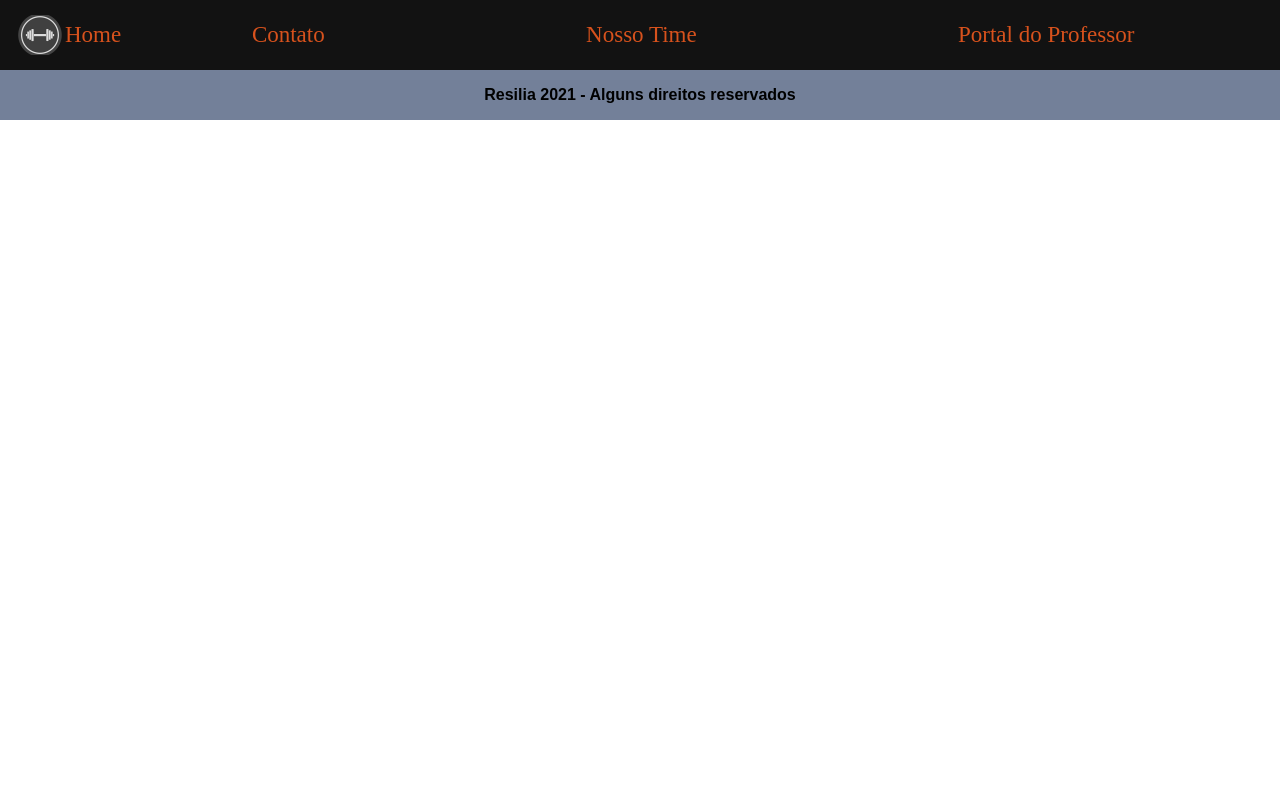
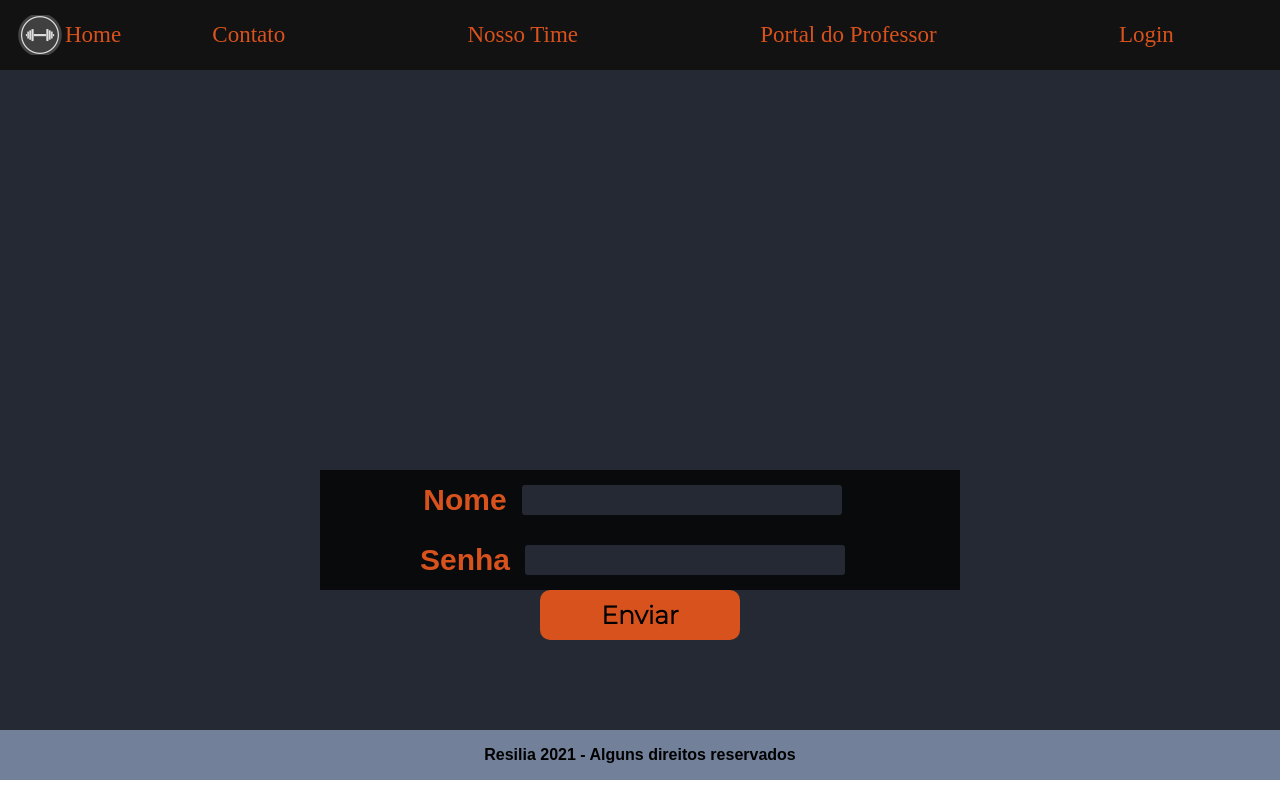
Before and after one commit to danielvdg/Resilientes-Solutions-Academia, a React (Create React App) app: page /login in a window 1280 px wide. Built offline with nearby package versions, Linux system fonts and the light colour scheme.

Commit message:
alteração na página Login e no componente User

```diff
--- a/src/App.jsx
+++ b/src/App.jsx
@@ -4,12 +4,14 @@ import { GlobalStyle } from "./Style/GlobalStyles";
 import { ThemeProvider } from "styled-components";
 //import Components
 import Header from "./Components/Header";
+import UserLogin from "./Components/User";
 import Footer from "./Components/Footer";
 //import Pages
 import Home from "./Pages/Home";
 import Contato from "./Pages/Contato";
 import NossoTime from "./Pages/NossoTime";
 import Professor from "./Pages/Professor";
+import Login from "./Pages/Login";
 //Import Sytles
 import { ligth } from "./Style/Theme/ligth";
 import * as S from './Style/App.styles'
@@ -30,7 +32,9 @@ const App = () => {
               <Route path='/contato' exact component={Contato}></Route>
               <Route path='/nossotime' exact component={NossoTime}></Route>
               <Route path='/professor' exact component={Professor}></Route>
+              <Route path='/login' exact component={Login}></Route>
             </Switch>
+            <UserLogin />
             <Footer/>
         </BrowserRouter>
       </S.Container>
--- a/src/Components/Header/index.jsx
+++ b/src/Components/Header/index.jsx
@@ -13,6 +13,7 @@ const Header = () => {
                <S.Link href='/contato'>Contato</S.Link>
                <S.Link href='/nossotime'>Nosso Time</S.Link>
                <S.Link href='/professor'>Portal do Professor</S.Link>
+               <S.Link href='/login'>Login</S.Link>
            </S.Nav>
        </S.Container>
     )
--- /dev/null
+++ b/src/Components/User/index.jsx
@@ -0,0 +1,26 @@
+import React from 'react'
+import * as S from './style'
+import Button from '../Button'
+
+const UserLogin = () => {
+
+  return (
+    <S.Container>
+      <S.Form>
+        <S.Label htmlFor="label">Nome</S.Label>
+        <S.Input id="label" />
+        <S.Message></S.Message>
+      </S.Form>
+      <S.Form>
+        <S.Label>Senha</S.Label>
+        <S.Input />
+        <S.Message></S.Message>
+      </S.Form>
+      <Button>Enviar</Button>
+    </S.Container>
+
+  )
+}
+
+
+export default UserLogin;
--- /dev/null
+++ b/src/Components/User/style.js
@@ -0,0 +1,55 @@
+import styled from "styled-components";
+
+export const Container = styled.div`
+display: flex;
+justify-content: center;
+align-items: center;
+flex-direction: column;
+width: 100%;
+height:100%;
+background: ${props=> props.theme.cores.cinzaEscuro};
+
+
+`
+
+export const Form = styled.div`
+    width: 50%;
+    height: 100%;
+    font-size: 30px;
+    display: flex;
+    background: ${props=> props.theme.cores.preto2};
+    color: ${props=> props.theme.cores.laranja};
+    font-family: ${props=> props.theme.fonts.titulo} ;
+    font-weight: bold ;
+    text-align:center;
+    align-items: center;
+    justify-content: center;
+
+    &:hover{
+    color: ${props=> props.theme.cores.amarelo};
+
+    }
+
+
+`
+export const Label = styled.div`
+
+
+
+`
+
+export const Input = styled.div`
+padding: 0.5em;
+color: green;
+background:${props=> props.theme.cores.cinzaEscuro};
+border: none;
+border-radius: 3px;
+width: 50%;
+margin: 0.5em;
+
+
+`
+export const Message = styled.div`
+
+
+`
--- a/src/Pages/Login/index.jsx
+++ b/src/Pages/Login/index.jsx
@@ -0,0 +1,12 @@
+import React from 'react'
+import * as S from './style'
+
+const Login = () => {
+    return (
+        <S.Container>
+
+        </S.Container>
+    )
+}
+
+export default Login;
--- a/src/Pages/Login/style.js
+++ b/src/Pages/Login/style.js
@@ -0,0 +1,11 @@
+import styled from "styled-components";
+
+export const Container = styled.div`
+   width: 100%;
+    height: 50vh;
+    background-color: ${props=> props.theme.cores.cinzaEscuro};
+
+
+
+
+`
```
